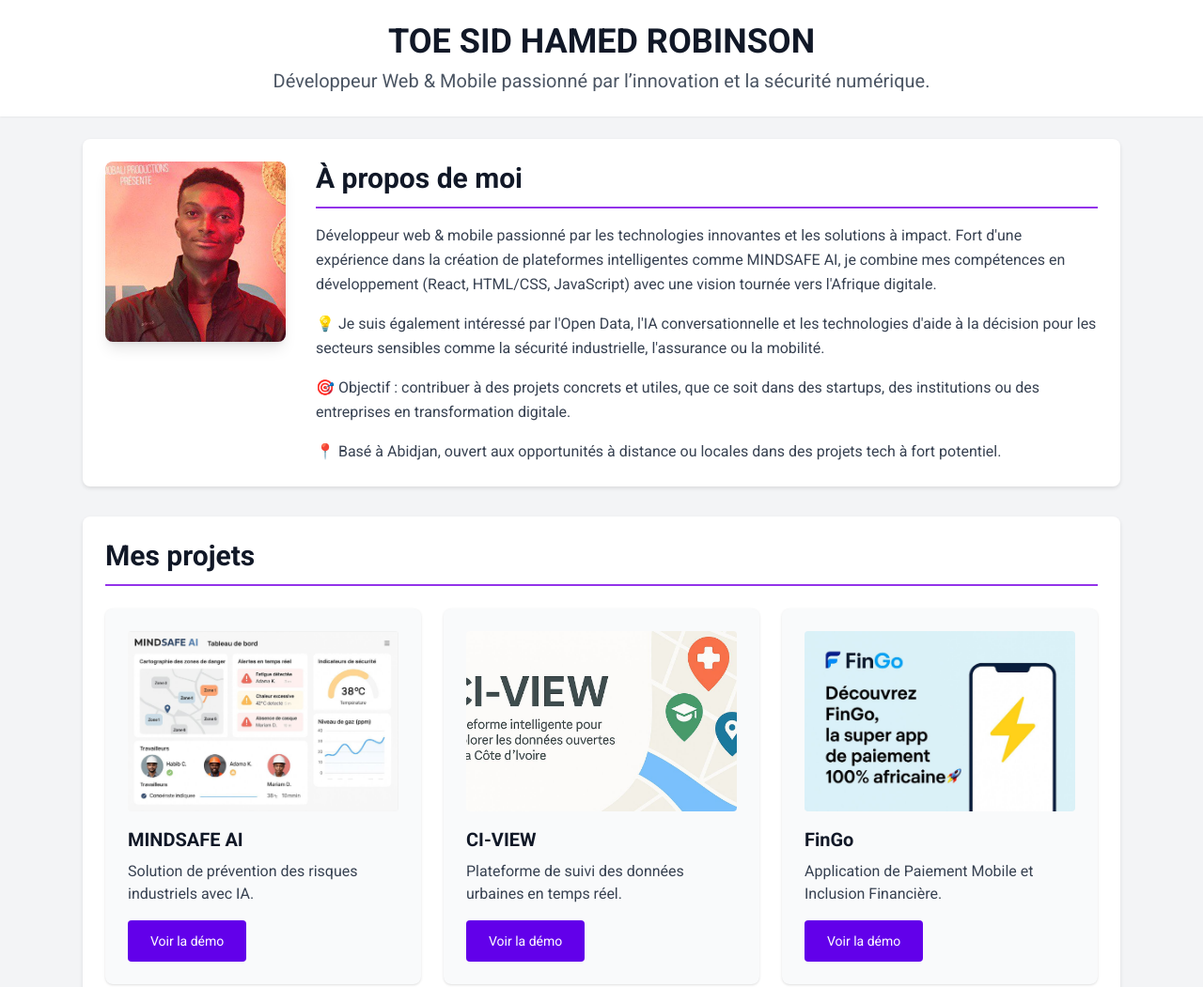
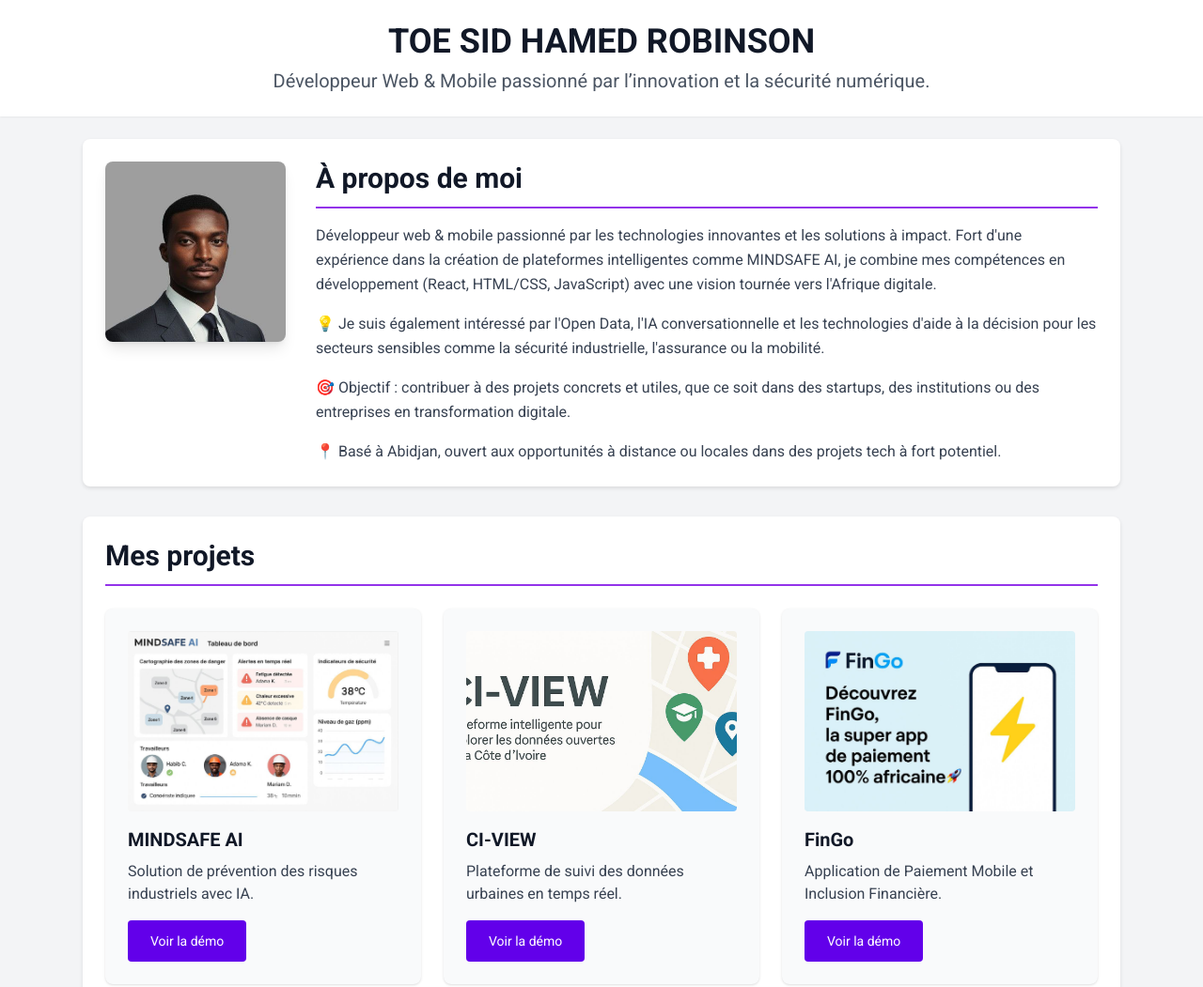
Before and after one commit to Ridiscus/portfolio, a plain HTML site: page index.html in a window 1280 px wide. Shown: the top 1051 px of the page at 94% size. Drawn offline with nearby package versions, Linux system fonts and the light colour scheme.

Commit message:
Update profile image in index.html

```diff
--- a/index.html
+++ b/index.html
@@ -71,7 +71,7 @@
     <!-- Section À propos de moi -->
     <section class="card flex flex-col md:flex-row items-center md:items-start gap-8 mb-8">
       <div class="flex-shrink-0">
-        <img src="photo.jpg" alt="Ma photo" class="w-48 h-48 object-cover rounded-lg shadow-lg">
+        <img src="rob.jpg" alt="Ma photo" class="w-48 h-48 object-cover rounded-lg shadow-lg">
       </div>
       <div>
         <h2 class="text-3xl font-semibold border-b-2 border-purple-600 pb-3 mb-4 text-gray-900">À propos de moi</h2>
```
